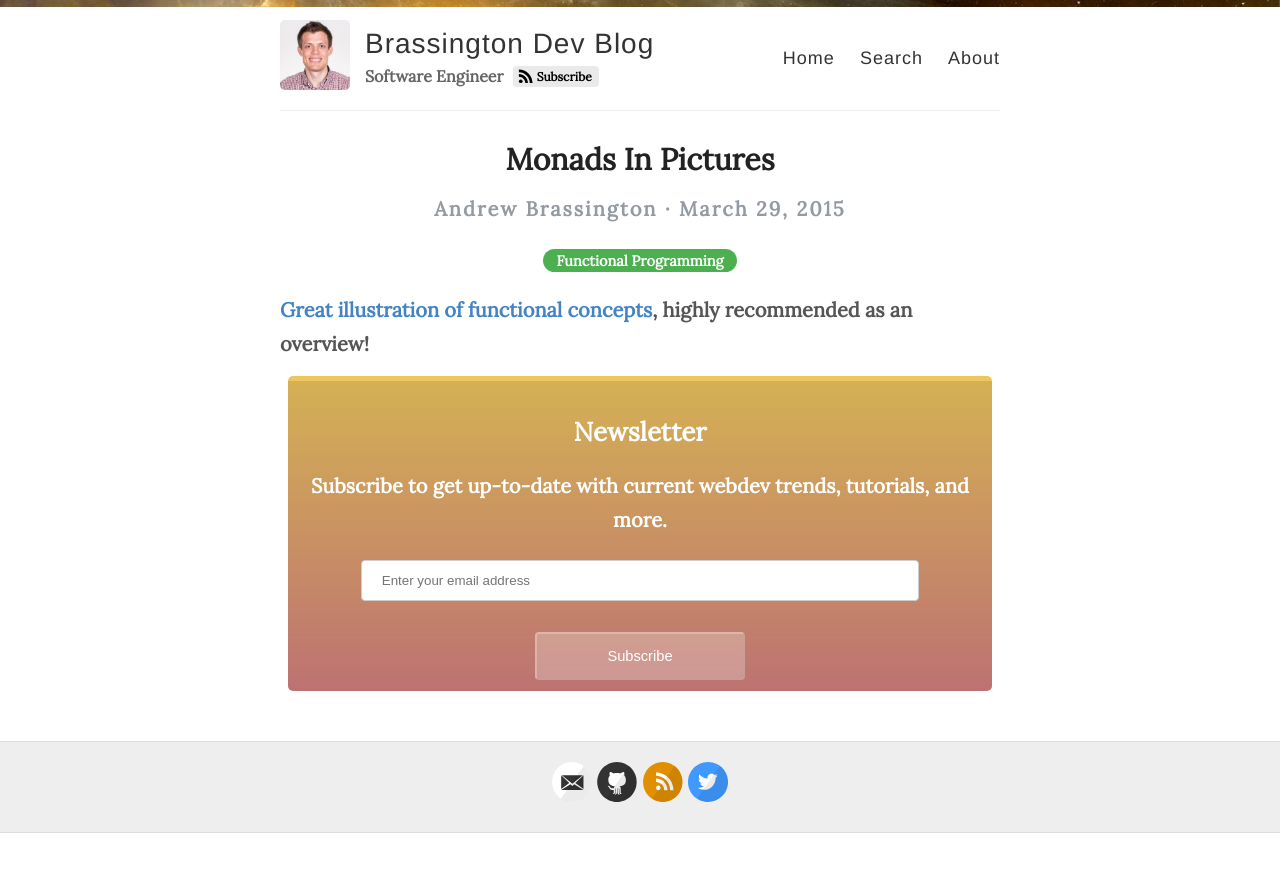
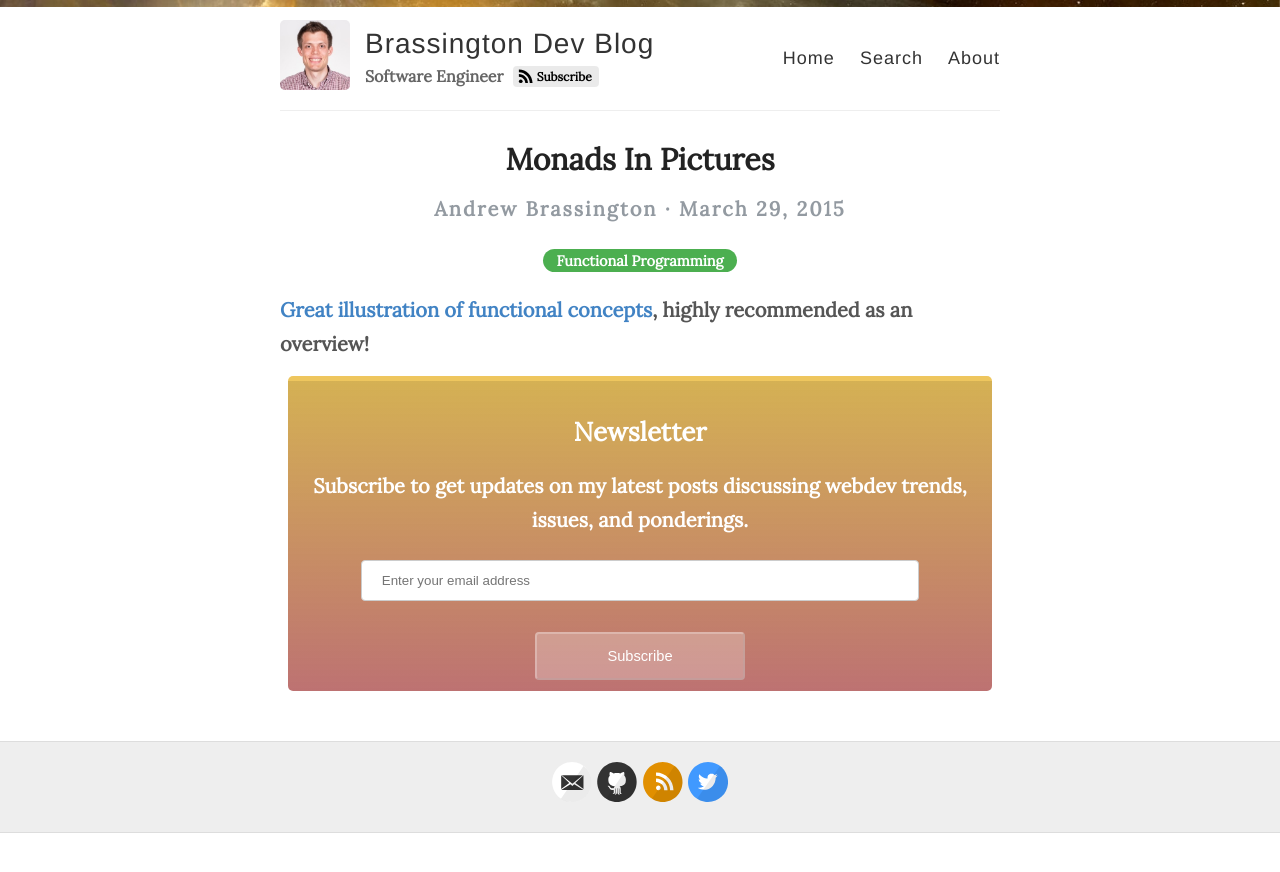
Before and after one commit to machineloop/brassington.dev, a Jekyll site: the page built from _posts/2015-03-29-functors-applicatives-monads-illustrated.md, in a window 1280 px wide. Shown: the top 872 px of the page. Built offline with Jekyll 4.4.1, drawn with Linux system fonts in a browser that asks for light colours.

Commit message:
Update post.html

```diff
--- a/_layouts/post.html
+++ b/_layouts/post.html
@@ -29,7 +29,7 @@ layout: default
 
   <form class="tinyletterForm" action="https://tinyletter.com/brassingtondev" method="post" target="popupwindow" onsubmit="window.open('https://tinyletter.com/brassingtondev', 'popupwindow', 'scrollbars=yes,width=800,height=600');return true">
     <h3>Newsletter</h3>
-    <p><label for="tlemail">Subscribe to get up-to-date with current webdev trends, tutorials, and more.</label></p>
+    <p><label for="tlemail">Subscribe to get updates on my latest posts discussing webdev trends, issues, and ponderings.</label></p>
     <p><input type="text" name="email" id="tlemail" class="tlemail" placeholder="Enter your email address" /></p>
     <input type="hidden" value="1" name="embed"/>
     <input type="submit" value="Subscribe" class="subscribeBtn" />
```
